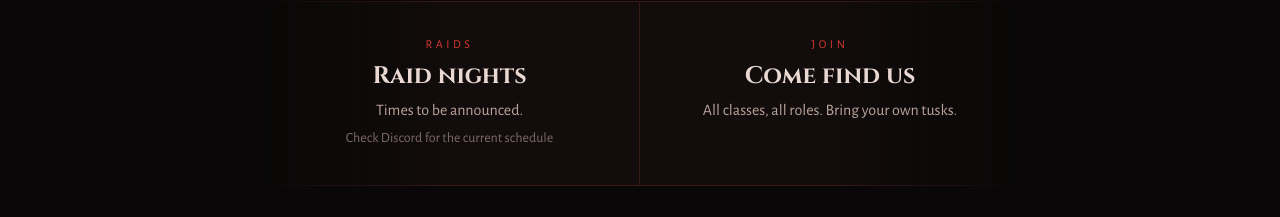
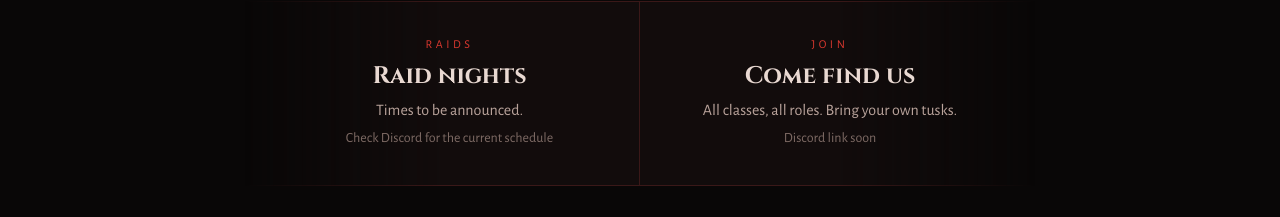
Before and after one commit to afrugalpenguin/crewsite, a plain HTML site: page index.html in a window 1280 px wide. Shown: the part 1108-1325 px from the top of the page. Drawn offline with nearby package versions, Linux system fonts and the light colour scheme.

Commit message:
chore(join): add Discord link soon subtext
Refs #5

```diff
--- a/index.html
+++ b/index.html
@@ -167,6 +167,7 @@ h1, h2, h3 { text-wrap: balance; margin: 0; }
       <h2>Come find us</h2>
       <p>All classes, all roles. Bring your own tusks.</p>
       <!-- Hidden for now: <a class="btn primary" href="https://discord.gg/zVEJ8Ub5x8" target="_blank" rel="noopener">Join our Discord</a> -->
+      <div class="sub">Discord link soon</div>
     </div>
   </div>
 </section>
```
